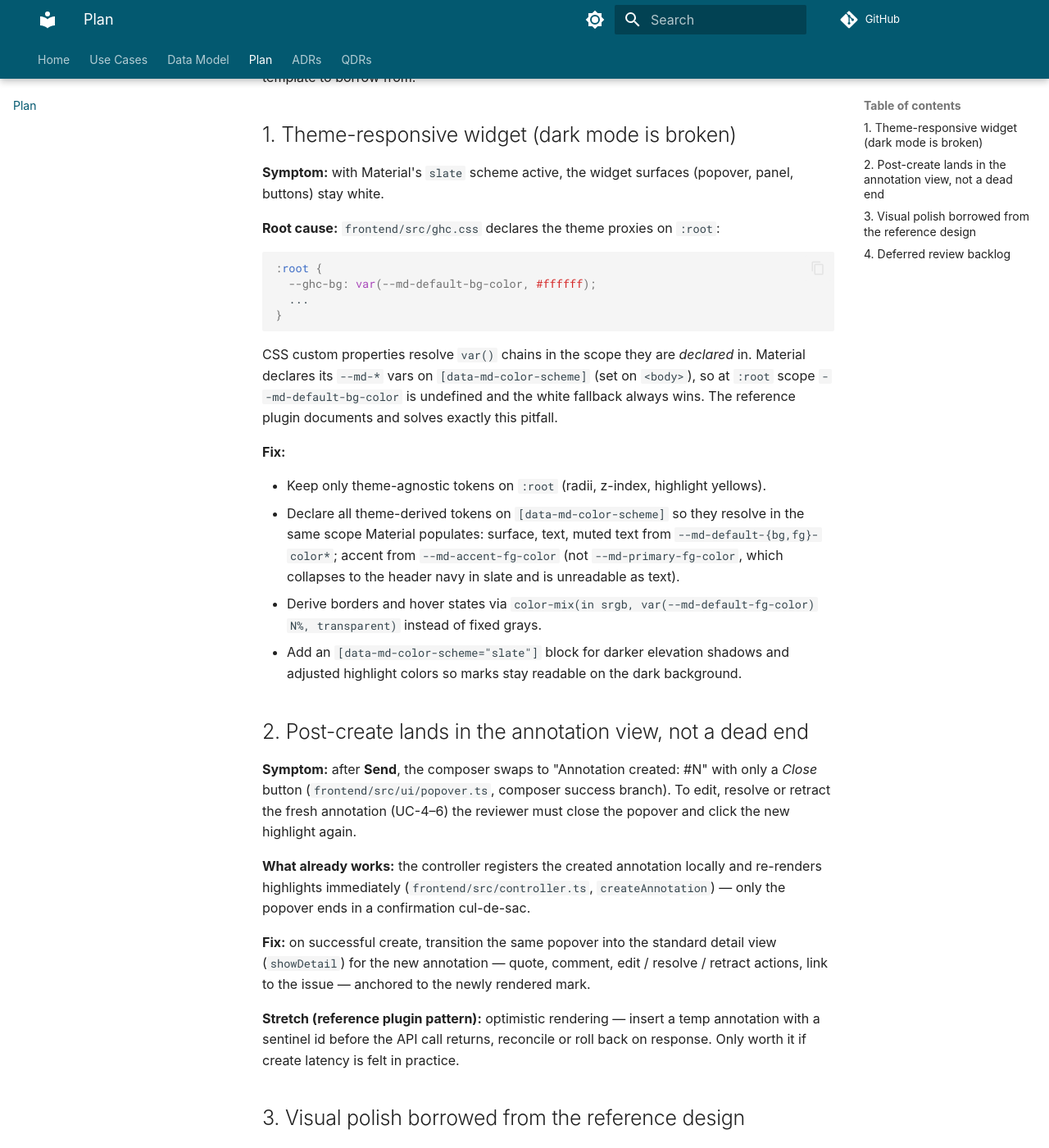
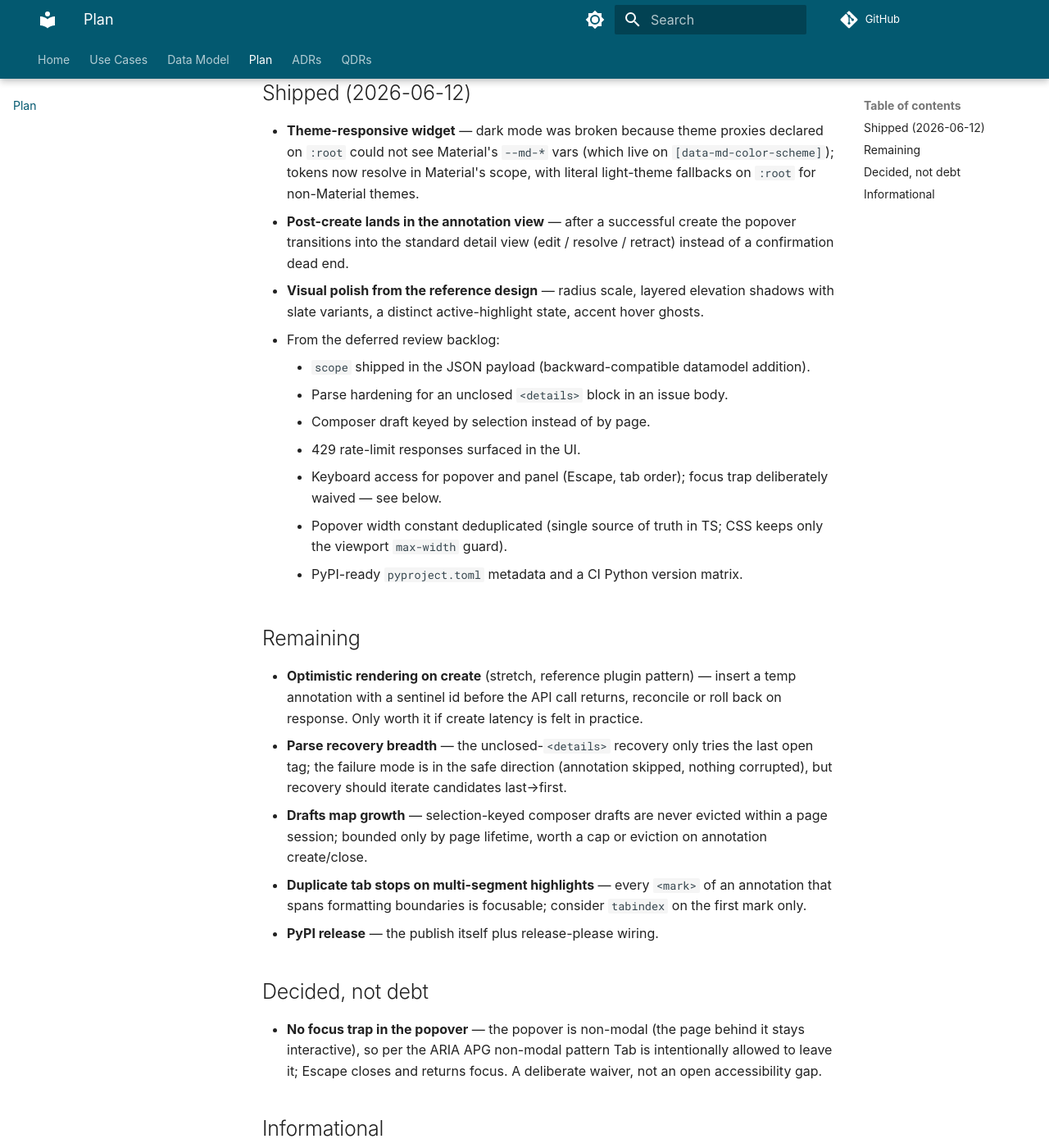
Before and after one commit to Olliverse/github-pages-mkdocs-inline-comments, an MkDocs documentation site: the page built from docs/plan.md, in a window 1280 px wide and 1400 px high, scrolled down 311 px. Shown: the whole window at 82% size. Built offline with MkDocs 1.6.1 and Material for MkDocs 9.7.7, drawn with Linux system fonts in a browser that asks for light colours; comment, search, counter and statistics services are not loaded; some of the changed text lies outside the part shown.

Commit message:
docs: mark plan items shipped and record waivers

````diff
--- a/docs/plan.md
+++ b/docs/plan.md
@@ -1,58 +1,35 @@
 # Improvement Plan
 
-Findings from the first real end-to-end session on the live site (2026-06-12), plus the backlog consciously deferred during code and security review. Ordered by impact. Each item ships as its own conventional commit; any frontend change rebuilds the committed bundle (CI enforces this).
+Findings from the first real end-to-end session on the live site (2026-06-12), plus the backlog consciously deferred during code and security review. Each item ships as its own conventional commit; any frontend change rebuilds the committed bundle (CI enforces this).
 
-Visual design reference for items 1 and 3: the internal doubleSlash plugin [mkdocs-gitlab-comments](https://gitlab.doubleslash.de/doubleSlash/coc-fg/tt-devops/docs-as-code/mkdocs-gitlab-comments) — same problem space (inline comments on MkDocs Material, stored in the forge's issue tracker), with a mature, theme-aware UI. Its `gitlab-comments.css` is the template to borrow from.
+Visual design reference: the internal doubleSlash plugin [mkdocs-gitlab-comments](https://gitlab.doubleslash.de/doubleSlash/coc-fg/tt-devops/docs-as-code/mkdocs-gitlab-comments) — same problem space (inline comments on MkDocs Material, stored in the forge's issue tracker), with a mature, theme-aware UI that several of the shipped items borrow from.
 
-## 1. Theme-responsive widget (dark mode is broken)
+## Shipped (2026-06-12)
 
-**Symptom:** with Material's `slate` scheme active, the widget surfaces (popover, panel, buttons) stay white.
+- **Theme-responsive widget** — dark mode was broken because theme proxies declared on `:root` could not see Material's `--md-*` vars (which live on `[data-md-color-scheme]`); tokens now resolve in Material's scope, with literal light-theme fallbacks on `:root` for non-Material themes.
+- **Post-create lands in the annotation view** — after a successful create the popover transitions into the standard detail view (edit / resolve / retract) instead of a confirmation dead end.
+- **Visual polish from the reference design** — radius scale, layered elevation shadows with slate variants, a distinct active-highlight state, accent hover ghosts.
+- From the deferred review backlog:
+    - `scope` shipped in the JSON payload (backward-compatible datamodel addition).
+    - Parse hardening for an unclosed `<details>` block in an issue body.
+    - Composer draft keyed by selection instead of by page.
+    - 429 rate-limit responses surfaced in the UI.
+    - Keyboard access for popover and panel (Escape, tab order); focus trap deliberately waived — see below.
+    - Popover width constant deduplicated (single source of truth in TS; CSS keeps only the viewport `max-width` guard).
+    - PyPI-ready `pyproject.toml` metadata and a CI Python version matrix.
 
-**Root cause:** `frontend/src/ghc.css` declares the theme proxies on `:root`:
+## Remaining
 
-```css
-:root {
-  --ghc-bg: var(--md-default-bg-color, #ffffff);
-  ...
-}
-```
+- **Optimistic rendering on create** (stretch, reference plugin pattern) — insert a temp annotation with a sentinel id before the API call returns, reconcile or roll back on response. Only worth it if create latency is felt in practice.
+- **Parse recovery breadth** — the unclosed-`<details>` recovery only tries the last open tag; the failure mode is in the safe direction (annotation skipped, nothing corrupted), but recovery should iterate candidates last→first.
+- **Drafts map growth** — selection-keyed composer drafts are never evicted within a page session; bounded only by page lifetime, worth a cap or eviction on annotation create/close.
+- **Duplicate tab stops on multi-segment highlights** — every `<mark>` of an annotation that spans formatting boundaries is focusable; consider `tabindex` on the first mark only.
+- **PyPI release** — the publish itself plus release-please wiring.
 
-CSS custom properties resolve `var()` chains in the scope they are *declared* in. Material declares its `--md-*` vars on `[data-md-color-scheme]` (set on `<body>`), so at `:root` scope `--md-default-bg-color` is undefined and the white fallback always wins. The reference plugin documents and solves exactly this pitfall.
+## Decided, not debt
 
-**Fix:**
+- **No focus trap in the popover** — the popover is non-modal (the page behind it stays interactive), so per the ARIA APG non-modal pattern Tab is intentionally allowed to leave it; Escape closes and returns focus. A deliberate waiver, not an open accessibility gap.
 
-- Keep only theme-agnostic tokens on `:root` (radii, z-index, highlight yellows).
-- Declare all theme-derived tokens on `[data-md-color-scheme]` so they resolve in the same scope Material populates: surface, text, muted text from `--md-default-{bg,fg}-color*`; accent from `--md-accent-fg-color` (not `--md-primary-fg-color`, which collapses to the header navy in slate and is unreadable as text).
-- Derive borders and hover states via `color-mix(in srgb, var(--md-default-fg-color) N%, transparent)` instead of fixed grays.
-- Add an `[data-md-color-scheme="slate"]` block for darker elevation shadows and adjusted highlight colors so marks stay readable on the dark background.
+## Informational
 
-## 2. Post-create lands in the annotation view, not a dead end
-
-**Symptom:** after **Send**, the composer swaps to "Annotation created: #N" with only a *Close* button (`frontend/src/ui/popover.ts`, composer success branch). To edit, resolve or retract the fresh annotation (UC-4–6) the reviewer must close the popover and click the new highlight again.
-
-**What already works:** the controller registers the created annotation locally and re-renders highlights immediately (`frontend/src/controller.ts`, `createAnnotation`) — only the popover ends in a confirmation cul-de-sac.
-
-**Fix:** on successful create, transition the same popover into the standard detail view (`showDetail`) for the new annotation — quote, comment, edit / resolve / retract actions, link to the issue — anchored to the newly rendered mark.
-
-**Stretch (reference plugin pattern):** optimistic rendering — insert a temp annotation with a sentinel id before the API call returns, reconcile or roll back on response. Only worth it if create latency is felt in practice.
-
-## 3. Visual polish borrowed from the reference design
-
-Cherry-pick from `gitlab-comments.css`, adapted to the `ghc` namespace:
-
-- Radius scale (`sm/md/lg`) instead of a single 4px.
-- Layered elevation shadows for popover and panel, with separate stronger slate variants.
-- An *active* highlight state (the annotation whose popover is open) visually distinct from hover — ring + stronger underline, with a dark-mode variant.
-- Hover ghosts for buttons via accent `color-mix` rather than opacity tricks.
-
-## 4. Deferred review backlog
-
-Carried over from the code/security review of the MVP, unchanged in priority:
-
-- Ship `scope` in the JSON payload so consumers stop depending on the title heuristic (datamodel format addition, backward compatible).
-- Parse hardening for an unclosed `<details>` block in an issue body.
-- Key the composer draft by selection, not by page (switching selections currently carries the draft text over).
-- Surface 429 rate-limit responses in the UI (currently detected, silently dropped).
-- Keyboard accessibility for popover and panel (focus trap, Escape, tab order).
-- Deduplicate the popover width constant between CSS and TS.
-- Before PyPI: pyproject metadata (readme, classifiers, project URLs) and a CI Python version matrix.
+- `color-mix()` needs Chrome 111+ / Safari 16.2+; on older browsers borders and hover ghosts degrade to transparent while surfaces and text stay readable.
````
